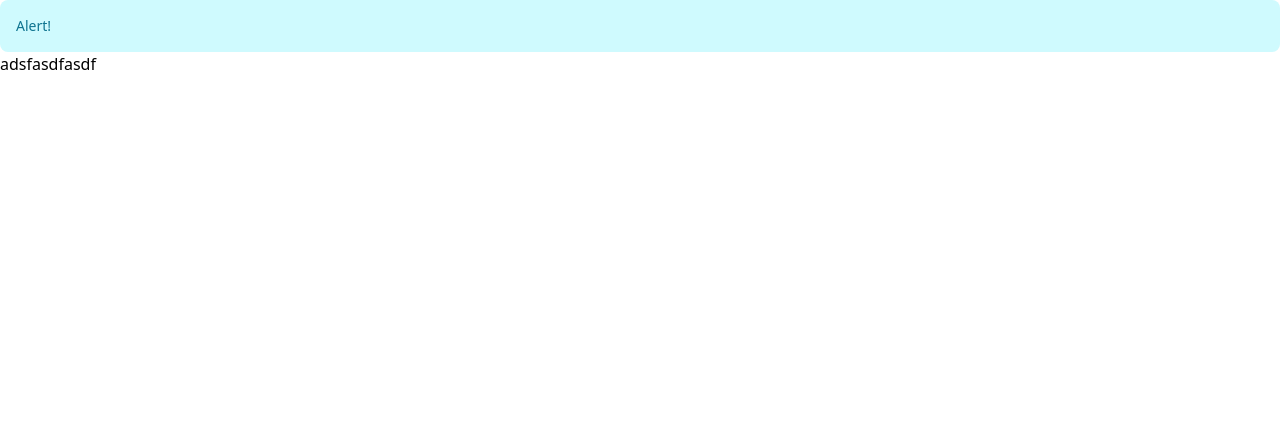
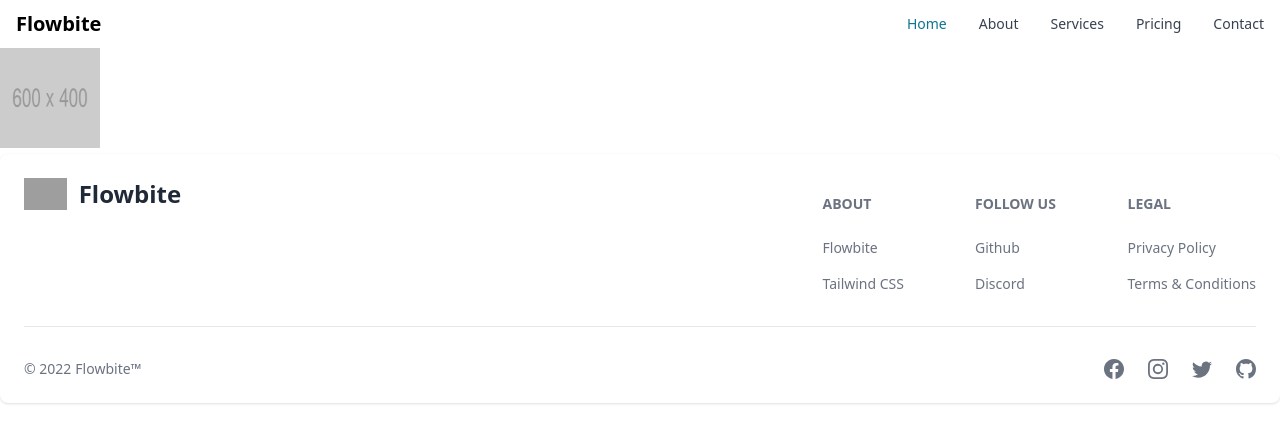
Before and after one commit to EGASHIRAAkihide/portfolio-gashi, a Next.js app: page / in a window 1280 px wide. Shown: the top 442 px of the page. Built offline with nearby package versions, Linux system fonts and the light colour scheme; grey boxes are pictures that could not be loaded.

Commit message:
(feat) [issue-006] header, footerを新規作成

```diff
--- /dev/null
+++ b/components/footer/index.tsx
@@ -0,0 +1,83 @@
+import { Footer as FlowbiteFooter } from "flowbite-react";
+import { BsFacebook, BsInstagram, BsTwitter, BsGithub } from 'react-icons/bs';
+
+
+export const Footer = () => {
+  return (
+    <FlowbiteFooter container={true}>
+      <div className="w-full">
+        <div className="grid w-full justify-between sm:flex sm:justify-between md:flex md:grid-cols-1">
+          <div>
+            <FlowbiteFooter.Brand
+              href="https://flowbite.com"
+              src="https://flowbite.com/docs/images/logo.svg"
+              alt="Flowbite Logo"
+              name="Flowbite"
+            />
+          </div>
+          <div className="grid grid-cols-2 gap-8 sm:mt-4 sm:grid-cols-3 sm:gap-6">
+            <div>
+              <FlowbiteFooter.Title title="about" />
+              <FlowbiteFooter.LinkGroup col={true}>
+                <FlowbiteFooter.Link href="#">
+                  Flowbite
+                </FlowbiteFooter.Link>
+                <FlowbiteFooter.Link href="#">
+                  Tailwind CSS
+                </FlowbiteFooter.Link>
+              </FlowbiteFooter.LinkGroup>
+            </div>
+            <div>
+              <FlowbiteFooter.Title title="Follow us" />
+              <FlowbiteFooter.LinkGroup col={true}>
+                <FlowbiteFooter.Link href="#">
+                  Github
+                </FlowbiteFooter.Link>
+                <FlowbiteFooter.Link href="#">
+                  Discord
+                </FlowbiteFooter.Link>
+              </FlowbiteFooter.LinkGroup>
+            </div>
+            <div>
+              <FlowbiteFooter.Title title="Legal" />
+              <FlowbiteFooter.LinkGroup col={true}>
+                <FlowbiteFooter.Link href="#">
+                  Privacy Policy
+                </FlowbiteFooter.Link>
+                <FlowbiteFooter.Link href="#">
+                  Terms & Conditions
+                </FlowbiteFooter.Link>
+              </FlowbiteFooter.LinkGroup>
+            </div>
+          </div>
+        </div>
+        <FlowbiteFooter.Divider />
+        <div className="w-full sm:flex sm:items-center sm:justify-between">
+          <FlowbiteFooter.Copyright
+            href="#"
+            by="Flowbite™"
+            year={2022}
+          />
+          <div className="mt-4 flex space-x-6 sm:mt-0 sm:justify-center">
+            <FlowbiteFooter.Icon
+              href="#"
+              icon={BsFacebook}
+            />
+            <FlowbiteFooter.Icon
+              href="#"
+              icon={BsInstagram}
+            />
+            <FlowbiteFooter.Icon
+              href="#"
+              icon={BsTwitter}
+            />
+            <FlowbiteFooter.Icon
+              href="#"
+              icon={BsGithub}
+            />
+          </div>
+        </div>
+      </div>
+    </FlowbiteFooter>
+  )
+}
--- /dev/null
+++ b/components/image/index.tsx
@@ -0,0 +1,26 @@
+import NextJSImage from 'next/future/image'
+
+type Props = {
+  alt: string,
+  height: string,
+  src: string,
+  width: string,
+}
+
+export const Image = ({
+  alt,
+  height,
+  src,
+  width,
+}: Props) => {
+  return (
+    <NextJSImage
+      alt={alt}
+      height={height}
+      priority={true}
+      src={src}
+      style={{ width: "100%", }}
+      width={width}
+    />
+  )
+}
--- /dev/null
+++ b/components/navbar/index.tsx
@@ -0,0 +1,43 @@
+import { Navbar as FlowbiteNavbar } from "flowbite-react";
+
+type Props = {
+  link?: string,
+}
+
+export const Navbar = ({
+  link = 'https://flowbite.com/',
+}: Props) => {
+  return (
+    <FlowbiteNavbar
+      fluid={true}
+      rounded={true}
+    >
+      <FlowbiteNavbar.Brand href={link}>
+        <span className="self-center whitespace-nowrap text-xl font-semibold dark:text-white">
+          Flowbite
+        </span>
+      </FlowbiteNavbar.Brand>
+      <FlowbiteNavbar.Toggle />
+      <FlowbiteNavbar.Collapse>
+        <FlowbiteNavbar.Link
+          href="#"
+          active={true}
+        >
+          Home
+        </FlowbiteNavbar.Link>
+        <FlowbiteNavbar.Link href="#">
+          About
+        </FlowbiteNavbar.Link>
+        <FlowbiteNavbar.Link href="#">
+          Services
+        </FlowbiteNavbar.Link>
+        <FlowbiteNavbar.Link href="#">
+          Pricing
+        </FlowbiteNavbar.Link>
+        <FlowbiteNavbar.Link href="#">
+          Contact
+        </FlowbiteNavbar.Link>
+      </FlowbiteNavbar.Collapse>
+    </FlowbiteNavbar>
+  )
+}
--- a/next.config.js
+++ b/next.config.js
@@ -1,5 +1,7 @@
 /** @type {import('next').NextConfig} */
 const nextConfig = {
+  basePath: '',
+  experimental: { images: { allowFutureImage: true } },
   reactStrictMode: true,
   swcMinify: true,
 }
--- a/package.json
+++ b/package.json
@@ -13,9 +13,11 @@
     "flowbite-react": "^0.1.11",
     "next": "12.2.5",
     "react": "18.2.0",
-    "react-dom": "18.2.0"
+    "react-dom": "18.2.0",
+    "react-icons": "^4.4.0"
   },
   "devDependencies": {
+    "@next/eslint-plugin-next": "^12.3.1",
     "@types/node": "18.7.6",
     "@types/react": "18.0.17",
     "@types/react-dom": "18.0.6",
@@ -23,6 +25,7 @@
     "autoprefixer": "^10.4.11",
     "eslint": "^8.0.1",
     "eslint-config-next": "12.2.5",
+    "eslint-config-prettier": "^8.5.0",
     "eslint-config-standard-with-typescript": "^23.0.0",
     "eslint-plugin-import": "^2.25.2",
     "eslint-plugin-n": "^15.0.0",
--- a/pages/common/head.tsx
+++ b/pages/common/head.tsx
@@ -4,9 +4,9 @@ import Head from 'next/head'
 const data =
   {
     title: 'GASHI portfolio',
-
+    description: "I'm now a Frontend Developer, UIUX Designer and Hiphop Dancer.",
+    keywords: "gashi, freelance, website, frontend, developer, ui, ux, designer, hiphop, dancer",
   }
-
 
 export const HeadMeta = () => {
   return (
@@ -14,8 +14,8 @@ export const HeadMeta = () => {
       <title>{data.title}</title>
       <meta charSet="utf-8" />
       <meta name="viewport" content="initial-scale=1.0, width=device-width" />
-      <meta name="desctiption" content="I'm now a Frontend Developer, UIUX Designer and Hiphop Dancer." />
-      <meta name="keywords" content="gashi, freelance, website, frontend, developer, ui, ux, designer, hiphop, dancer" />
+      <meta name="desctiption" content={data.description} />
+      <meta name="keywords" content={data.keywords} />
     </Head>
   )
 }
--- a/pages/index.tsx
+++ b/pages/index.tsx
@@ -1,14 +1,17 @@
 import type { NextPage } from 'next'
-import { Alert } from "flowbite-react"
 import { HeadMeta } from './common/head'
+import { Navbar } from '../components/navbar'
+import { Footer } from '../components/footer'
+import { TopSection } from './sections/top'
 
 const Home: NextPage = () => {
   return (
     <>
       <HeadMeta />
       <main>
-        <Alert color="info">Alert!</Alert>
-        <div>adsfasdfasdf</div>
+        <Navbar />
+        <TopSection />
+        <Footer />
       </main>
     </>
   )
--- /dev/null
+++ b/pages/sections/top/index.tsx
@@ -0,0 +1,14 @@
+import { Image } from '../../../components/image/index'
+
+export const TopSection = () => {
+  return (
+    <section className="w-full">
+      <Image
+        alt="gashi top image"
+        height="100"
+        src="/dummy.png"
+        width="100"
+      />
+    </section>
+  )
+}
```
Also changed, not shown: .eslintrc.js, public/dummy.png (added), 1 other file (tests, documents, lock files or other folders).
